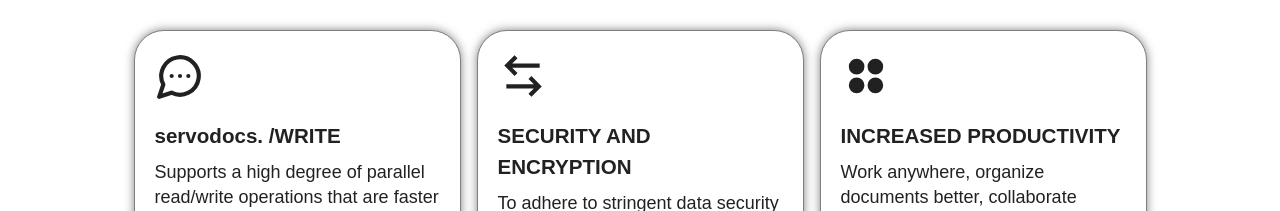
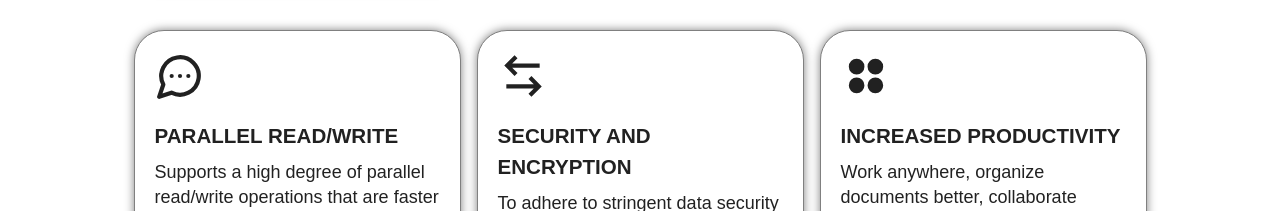
Before and after one commit to gshootRepo24/GSOfficialSite, a React (Vite) app: page /Servodocs in a window 1280 px wide. Shown: the part 1960-2171 px from the top of the page. Built offline with nearby package versions, Linux system fonts and the light colour scheme; a web font is replaced by a local one.

Commit message:
remove duplicate key

```diff
--- a/src/Components/GsDocs/GsDocs.tsx
+++ b/src/Components/GsDocs/GsDocs.tsx
@@ -204,8 +204,7 @@ const Gsdocs = () => {
                 },}}>
               <LuMessageCircleMore style={{ fontSize: '50px' }} />
               <Typography variant="body1" style={{ marginTop: '16px', marginBottom: '8px', fontWeight: 'bold' }}>
-                {t(`servodocs.
-                  /WRITE`)}
+                {t(`servodocs.PARALLELREAD/WRITE`)}
               </Typography>
               <Typography variant="body2">
                 {t(`servodocs.ParallelReadWriteSupport`)}
--- a/src/locales/ar/translation.json
+++ b/src/locales/ar/translation.json
@@ -294,7 +294,6 @@
   },
     "servodocs" : {
     "Servodocs": "سيرفو دوكس®",
-    "ServoDocs®" : "سيرفو دوكس®",
     "DownloadBrochure" : "تحميل الكتيب",
     "RequestADemo" : "طلب عرض توضيحي",
     "OverviewOf": "نظرة عامة",
@@ -312,7 +311,7 @@
     "MULTISTORAGESUPPORT" : "دعم تخزين متعدد",
     "MultiStorageSupport": "يدعم سيرفو دوكس أنواع تخزين متعددة في إعداد واحد.",
     "SearchOnFileFolderMeta": "البحث على مستوى الملفات والمجلدات والبيانات الوصفية يضمن استرجاعًا فوريًا.",
-    "PARALLEL READ/WRITE": "القراءة/الكتابة المتوازية",
+    "PARALLELREAD/WRITE": "القراءة/الكتابة المتوازية",
     "ParallelReadWriteSupport": "يدعم درجة عالية من عمليات القراءة/الكتابة المتوازية التي تكون أسرع من الأنظمة التقليدية.",
     "SECURITYANDENCRYPTION": "الأمان والتشفير",
     "DataSecurityPolicies": "للالتزام بسياسات أمان البيانات الصارمة، يتم تخزين المستندات ونقلها بتنسيق مشفر.",
@@ -360,8 +359,6 @@
     "MultiStorageSupportDescription": "يدعم سيرفو دوكس أنواع تخزين متعددة ضمن إعداد واحد.",
     "FASTSEARCHINGMIS" :  "بحث سريع وسوء",
     "SearchOnFileFolder": "بدعم من أفضل نظام إدارة مستندات، يمكن للمستخدمين إجراء استرجاع فوري من خلال البحث على مستوى الملفات والمجلدات والبيانات الوصفية.",
-    "PARALLELREAD/WRITE": "القراءة/الكتابة المتوازية",
-    "ParallelReadWriteSupportKey": "يدعم النظام مستويات عالية من عمليات القراءة/الكتابة المتوازية، مما يؤدي إلى أداء أسرع مقارنة بالأنظمة التقليدية.",
     "SecurityAndEncryption": "الأمان والتشفير",
     "DataSecurityPoliciesKey": "يتم تخزين المستندات ونقلها بتنسيق مشفر للامتثال لسياسات أمان البيانات الصارمة.",
     "IncreasedProductivity": "زيادة الإنتاجية",
```
